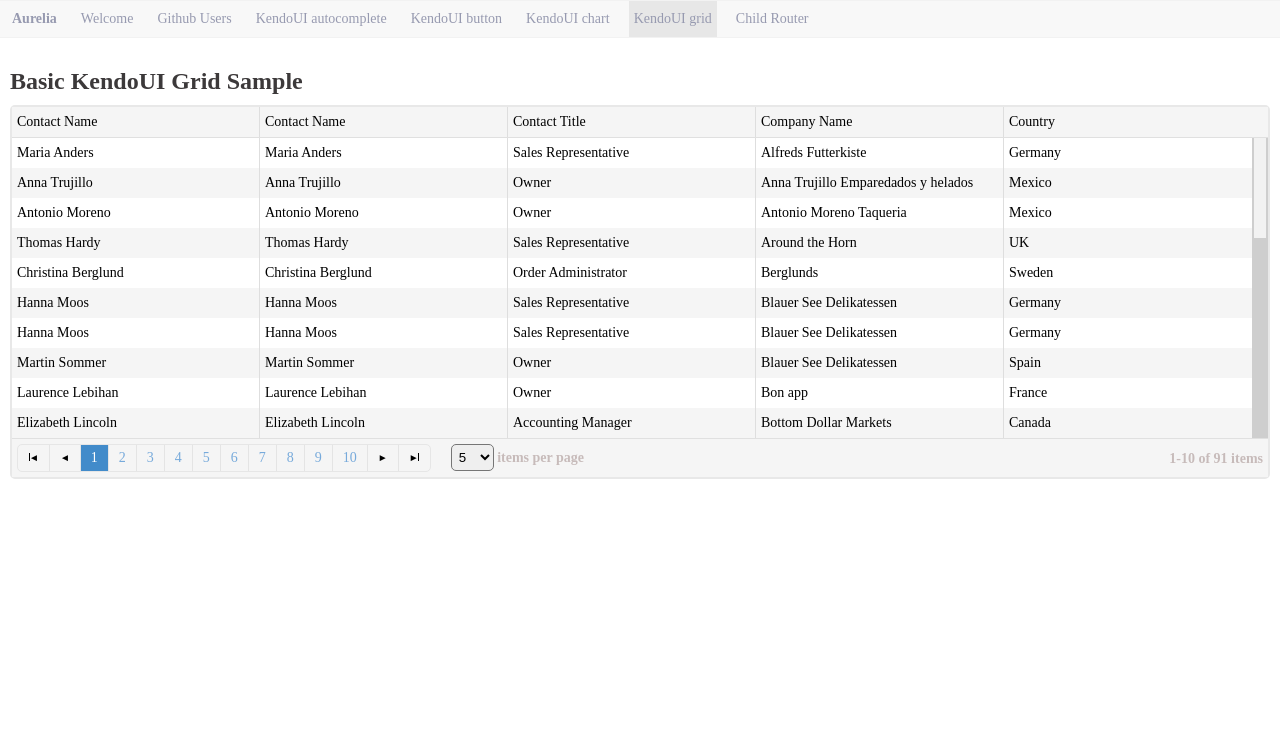
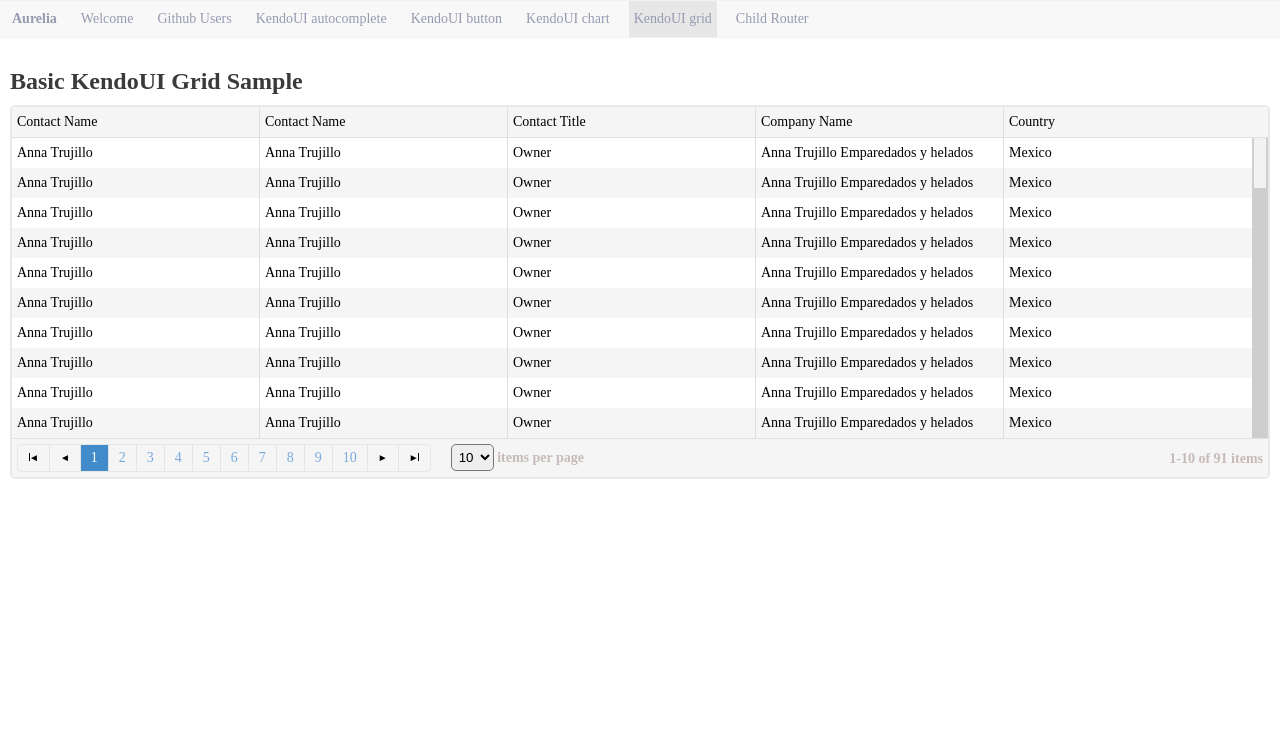
Before and after one commit to sbadya/Grid, a website: page index.html in a window 1280 px wide. Drawn offline with nearby package versions, Linux system fonts and the light colour scheme.

Commit message:
Updated grid component

```diff
--- a/index.html
+++ b/index.html
@@ -37,87 +37,7 @@
                 <div class="scroll vertical-scroll">
                     <span tabindex="-1" class="scroll-thumb"></span>
                 </div>
-                <div class="tbl-data">
-                    <div class="tbl-data-in">
-                        <div class="tbl-row">
-                            <p>Maria Anders</p>
-                            <p>Maria Anders</p>
-                            <p>Sales Representative</p>
-                            <p>Alfreds Futterkiste</p>
-                            <p>Germany</p>
-                        </div>
-                        <div class="tbl-row">
-                            <p>Anna Trujillo</p>
-                            <p>Anna Trujillo</p>
-                            <p>Owner</p>
-                            <p>Anna Trujillo Emparedados y helados</p>
-                            <p>Mexico</p>
-                        </div>
-                        <div class="tbl-row">
-                            <p>Antonio Moreno</p>
-                            <p>Antonio Moreno</p>
-                            <p>Owner</p>
-                            <p>Antonio Moreno Taqueria</p>
-                            <p>Mexico</p>
-                        </div>
-                        <div class="tbl-row">
-                            <p>Thomas Hardy</p>
-                            <p>Thomas Hardy</p>
-                            <p>Sales Representative</p>
-                            <p>Around the Horn</p>
-                            <p>UK</p>
-                        </div>
-                        <div class="tbl-row">
-                            <p>Christina Berglund</p>
-                            <p>Christina Berglund</p>
-                            <p>Order Administrator</p>
-                            <p>Berglunds</p>
-                            <p>Sweden</p>
-                        </div>
-                        <div class="tbl-row">
-                            <p>Hanna Moos</p>
-                            <p>Hanna Moos</p>
-                            <p>Sales Representative</p>
-                            <p>Blauer See Delikatessen</p>
-                            <p>Germany</p>
-                        </div>
-                        <div class="tbl-row">
-                            <p>Hanna Moos</p>
-                            <p>Hanna Moos</p>
-                            <p>Sales Representative</p>
-                            <p>Blauer See Delikatessen</p>
-                            <p>Germany</p>
-                        </div>
-                        <div class="tbl-row">
-                            <p>Martin Sommer</p>
-                            <p>Martin Sommer</p>
-                            <p>Owner</p>
-                            <p>Blauer See Delikatessen</p>
-                            <p>Spain</p>
-                        </div>
-                        <div class="tbl-row">
-                            <p>Laurence Lebihan</p>
-                            <p>Laurence Lebihan</p>
-                            <p>Owner</p>
-                            <p>Bon app</p>
-                            <p>France</p>
-                        </div>
-                        <div class="tbl-row">
-                            <p>Elizabeth Lincoln</p>
-                            <p>Elizabeth Lincoln</p>
-                            <p>Accounting Manager</p>
-                            <p>Bottom Dollar Markets</p>
-                            <p>Canada</p>
-                        </div>
-                        <div class="tbl-row">
-                            <p>Elizabeth Lincoln</p>
-                            <p>Elizabeth Lincoln</p>
-                            <p>Accounting Manager</p>
-                            <p>Bottom Dollar Markets</p>
-                            <p>Canada</p>
-                        </div>
-                    </div>
-                </div>
+                <div class="tbl-data"></div>
             </div>
         </div>
         <div class="pager">
@@ -144,7 +64,7 @@
             <div class="items-per-page">
                 <select>
                     <option value="5">5</option>
-                    <option value="10">10</option>
+                    <option selected value="10">10</option>
                     <option value="15">15</option>
                 </select>
                 <span>items per page</span>
@@ -153,6 +73,32 @@
         </div>
     </div>
 </div>
+<script src="node_modules/mustache/mustache.min.js"></script>
+<script id="grid-main-template" type="x-tmpl-mustache">
+{{#.}}
+<div class="tbl-data-in">
+    {{#visible}}
+        {{>partialTemplate}}
+    {{/visible}}
+</div>
+<div class="tbl-data-in hidden">
+    {{#hidden}}
+        {{>partialTemplate}}
+    {{/hidden}}
+</div>
+{{/.}}
+</script>
+<script id="grid-partial-template" type="x-tmpl-mustache">
+{{#.}}
+<div class="tbl-row">
+    <p>{{name}}</p>
+    <p>{{contactName}}</p>
+    <p>{{contactTitle}}</p>
+    <p>{{companyName}}</p>
+    <p>{{country}}</p>
+</div>
+{{/.}}
+</script>
 <script src="js/module.js"></script>
 <script src="js/components/grid.js"></script>
 <script src="js/app.js"></script>
--- a/js/app.js
+++ b/js/app.js
@@ -1,4 +1,21 @@
 (function() {
+    // Test data
+    var getData = function() {
+        var data = [];
+        var length = 50;
+
+        for (var i = 0; i < length; i++) {
+            data.push({
+                name: 'Anna Trujillo',
+                contactName: 'Anna Trujillo',
+                contactTitle: 'Owner',
+                companyName: 'Anna Trujillo Emparedados y helados',
+                country: 'Mexico'
+            });
+        }
+
+        return data;
+    };
     var Grid = Yonder.components.Grid;
-    var grid = new Grid();
+    var grid = new Grid(getData());
 }());
--- a/js/components/grid.js
+++ b/js/components/grid.js
@@ -1,20 +1,47 @@
 (function(externalParent) {
     var GridHelper = {
+        initialize: function(data) {
+            var itemsCountSelector = document.querySelector('.items-per-page > select');
+            var itemsCount = +itemsCountSelector.options[itemsCountSelector.selectedIndex].value;
+
+            var mainTemplate = document.getElementById('grid-main-template').innerHTML;
+            var partialTemplate = document.getElementById('grid-partial-template').innerHTML;
+
+            var dataContainer = document.querySelector('.tbl-data');
+
+            var viewTemplate = function(itemsCount) {
+                var html = Mustache.render(mainTemplate, {
+                    visible: data.slice(0, itemsCount),
+                    hidden: data.slice(itemsCount, itemsCount * 2)
+                }, {partialTemplate: partialTemplate});
+
+                dataContainer.innerHTML = html;
+                var dataInContainer = dataContainer.querySelector('.tbl-data-in');
+                var hiddenContainer = dataContainer.querySelector('.tbl-data-in.hidden');
+
+                dataContainer.style.height = dataInContainer.offsetHeight + 'px';
+                hiddenContainer.style.top = dataInContainer.offsetTop + dataInContainer.offsetHeight + 'px';
+            };
+            viewTemplate(itemsCount);
+        },
         moveThumb: function(position, scrollThumb, scrollHeight) {
-            var thumbHeight;
-            thumbHeight = scrollThumb.offsetHeight;
+            var thumbHeight = scrollThumb.offsetHeight;
+            var top;
 
             if (position <= 0) {
-                scrollThumb.style.top = 0;
+                top = 0;
 
-            } else if(position + thumbHeight >= scrollHeight) {
-                scrollThumb.style.top = scrollHeight - thumbHeight + 'px';
+            } else if (position + thumbHeight >= scrollHeight) {
+                top = scrollHeight - thumbHeight;
 
             } else {
-                scrollThumb.style.top = position + 'px';
+                top = position;
             }
+
+            scrollThumb.style.top = top + 'px';
         }
     };
+
     var EventHelper = {
         preventDefaultBehavior: function(event) {
             event.preventDefault();
@@ -74,16 +101,17 @@
         }
 
         this._gridElement = document.querySelector('.grid');
+
+        GridHelper.initialize(data);
         this.makeVerticalScrollable();
     }
 
     var Prototype = {
         constructor: Grid,
         makeVerticalScrollable: function() {
-            var gridElement = this._gridElement;
-            gridElement.classList.add('v-scrollable');
+            this._gridElement.classList.add('v-scrollable');
 
-            var vScroll = gridElement.querySelector('.vertical-scroll');
+            var vScroll = this._gridElement.querySelector('.vertical-scroll');
             var vScrollY = vScroll.getBoundingClientRect().top + pageYOffset;
             var vScrollHeight = vScroll.offsetHeight;
             var vScrollThumb = vScroll.querySelector('.scroll-thumb');
@@ -95,6 +123,9 @@
             document.ondragstart = preventDefaultBehavior;
             vScroll.addEventListener('mousedown', mouseDownHandler.bind(this, vScrollY, vScrollHeight, vScrollThumb));
             vScrollThumb.addEventListener('focus', focusHandler.bind(null, vScrollY, vScrollHeight, vScrollThumb));
+        },
+        disableVerticalScroll: function() {
+            this._gridElement.classList.remove('v-scrollable');
         }
     };
 
--- a/package.json
+++ b/package.json
@@ -7,5 +7,8 @@
     "test": "echo \"Error: no test specified\" && exit 1"
   },
   "author": "Vadim Sokolovski",
-  "license": "ISC"
+  "license": "ISC",
+  "devDependencies": {
+    "mustache": "^2.3.0"
+  }
 }
--- a/style.css
+++ b/style.css
@@ -56,14 +56,18 @@ body {
                  border-top: 1px solid #e0e0e0; position: relative;
              }
                 .grid-tbl .tbl-body .tbl-data {
-                    overflow: hidden; height: 300px;
+                    overflow: hidden; position: relative;
                 }
-                    .grid-tbl .tbl-data .tbl-row:nth-child(2n) {
-                        background: #f5f5f5;
-                    }
+                        .tbl-data .tbl-row:nth-child(even) {
+                            background: #f5f5f5;
+                        }
+
+                        .tbl-data-in {
+                            position: absolute; top: 0; width: 100%;
+                        }
 
             .grid-tbl .tbl-row {
-                width: 100%; display: table; table-layout: fixed;
+                width: 100%; display: table; table-layout: fixed; min-height: 30px;
             }
             .grid-tbl p {
                 border-right: 1px solid #dedede; display: table-cell; font-size: 14px;  padding: 7px 5px;
@@ -84,7 +88,7 @@ body {
                 width: 16px; height: 100%; top: 0; right: 0;
             }
                 .grid .vertical-scroll .scroll-thumb {
-                    top: 0; width: 12px; left: 50%; margin: 0 0 0 -6px;  height: 100px;
+                    top: 0; width: 12px; left: 50%; margin: 0 0 0 -6px;  height: 50px;
                 }
 
             .grid.v-scrollable .tbl-head, .grid.v-scrollable .tbl-body {
```
